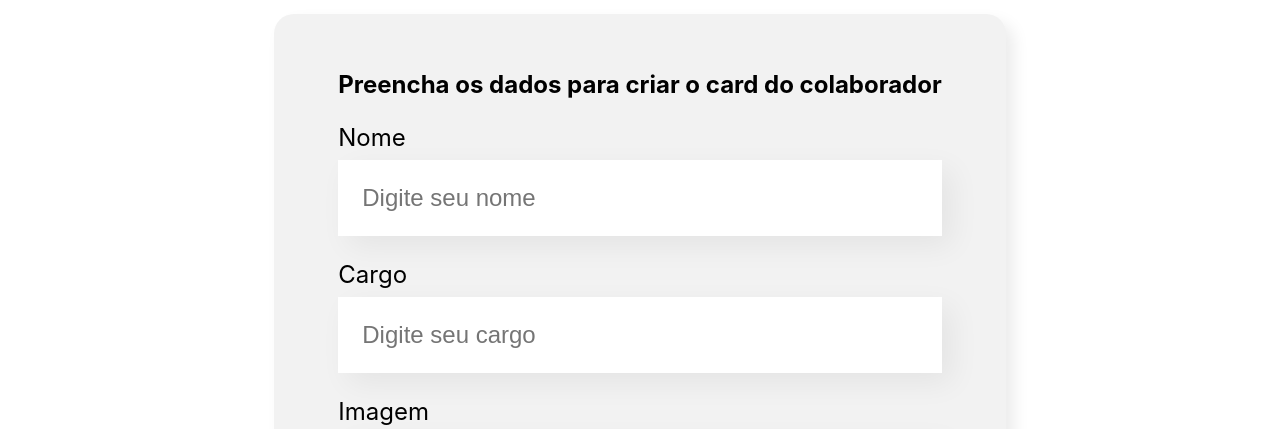
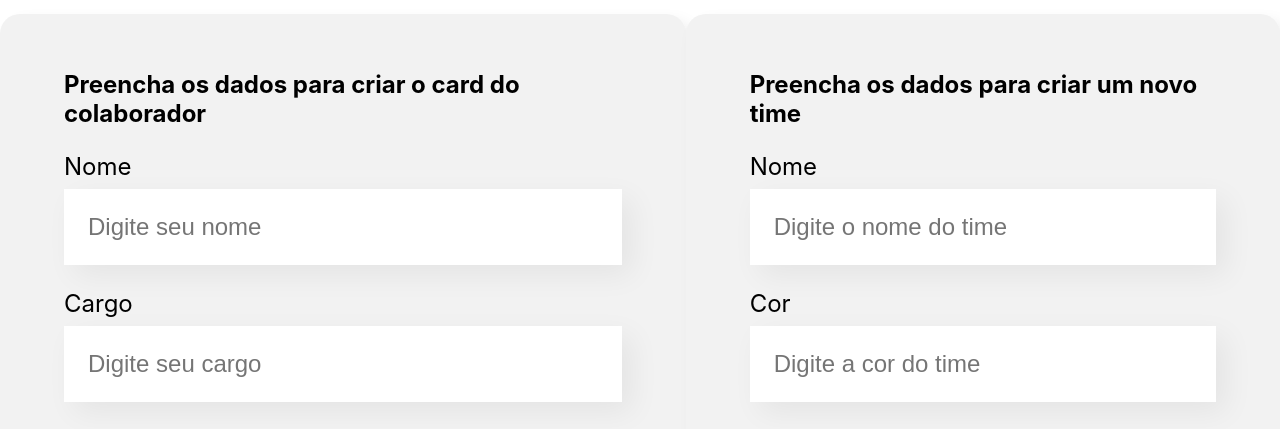
Before and after one commit to V-Matheus/T6-ONE-ALURA, a React (Create React App) app in the folder organo/: page / in a window 1280 px wide. Shown: the part 370-799 px from the top of the page. Built offline with nearby package versions, Linux system fonts and the light colour scheme; the HTML template or start-up script is replaced by a standard one.

Commit message:
criando times

```diff
--- a/organo/src/App.js
+++ b/organo/src/App.js
@@ -50,7 +50,9 @@
   };
 
   function deletarColaborador(nome) {
-    setColaboradores(colaboradores.filter(colaborador  => colaborador.nome !== nome))
+    setColaboradores(
+      colaboradores.filter((colaborador) => colaborador.nome !== nome),
+    );
   }
 
   function mudarCorDoTime(cor, id) {
@@ -64,10 +66,15 @@
     );
   }
 
+  function cadastrarTime(novoTime) {
+    setTimes([...times, { ...novoTime, id: uuidv4() }]);
+  }
+
   return (
     <div className="App">
       <Banner />
       <Formulario
+        cadastrarTime={cadastrarTime}
         times={times.map((time) => time.nome)}
         aoColaboradorCadastrado={(colaborador) =>
           aoNovoColaboradorAdicionado(colaborador)
--- a/organo/src/components/Formulario/index.jsx
+++ b/organo/src/components/Formulario/index.jsx
@@ -4,11 +4,13 @@
 import './Formulario.css';
 import { Botao } from '../Botao';
 
-export const Formulario = ({ aoColaboradorCadastrado, times }) => {
+export const Formulario = ({ aoColaboradorCadastrado, times, cadastrarTime }) => {
   const [nome, setNome] = useState('');
   const [cargo, setCargo] = useState('');
   const [imagem, setImagem] = useState('');
-  const [time, setTime] = useState('Programação');
+  const [time, setTime] = useState('');
+  const [nomeTime, setNomeTime] = useState('');
+  const [corTime, setCorTime] = useState('');
 
   const aoSalvar = (event) => {
     event.preventDefault();
@@ -24,21 +26,21 @@
       <form onSubmit={aoSalvar}>
         <h2>Preencha os dados para criar o card do colaborador</h2>
         <CampoTexto
-          obrigatorio={true}
+          obrigatorio
           label="Nome"
           placeholder="Digite seu nome"
           valor={nome}
           aoAlterado={(valor) => setNome(valor)}
         />
         <CampoTexto
-          obrigatorio={true}
+          obrigatorio
           label="Cargo"
           placeholder="Digite seu cargo"
           valor={cargo}
           aoAlterado={(valor) => setCargo(valor)}
         />
         <CampoTexto
-          obrigatorio={true}
+          obrigatorio
           label="Imagem"
           placeholder="Digite o endereço da imagem"
           valor={imagem}
@@ -46,7 +48,7 @@
         />
 
         <ListaSuspensa
-          obrigatorio={true}
+          obrigatorio
           label="Time"
           itens={times}
           valor={time}
@@ -54,6 +56,28 @@
         />
         <Botao>Criar Card</Botao>
       </form>
+
+      <form onSubmit={(evento) => {
+        evento.preventDefault()
+        cadastrarTime({nome: nomeTime, cor: corTime})
+      }}>
+        <h2>Preencha os dados para criar um novo time</h2>
+        <CampoTexto
+          obrigatorio
+          label="Nome"
+          placeholder="Digite o nome do time"
+          valor={nomeTime}
+          aoAlterado={(valor) => setNomeTime(valor)}
+        />
+        <CampoTexto
+          obrigatorio
+          label="Cor"
+          placeholder="Digite a cor do time"
+          valor={corTime}
+          aoAlterado={(valor) => setCorTime(valor)}
+        />
+        <Botao>Criar um novo time</Botao>
+      </form>
     </section>
   );
 };
```
